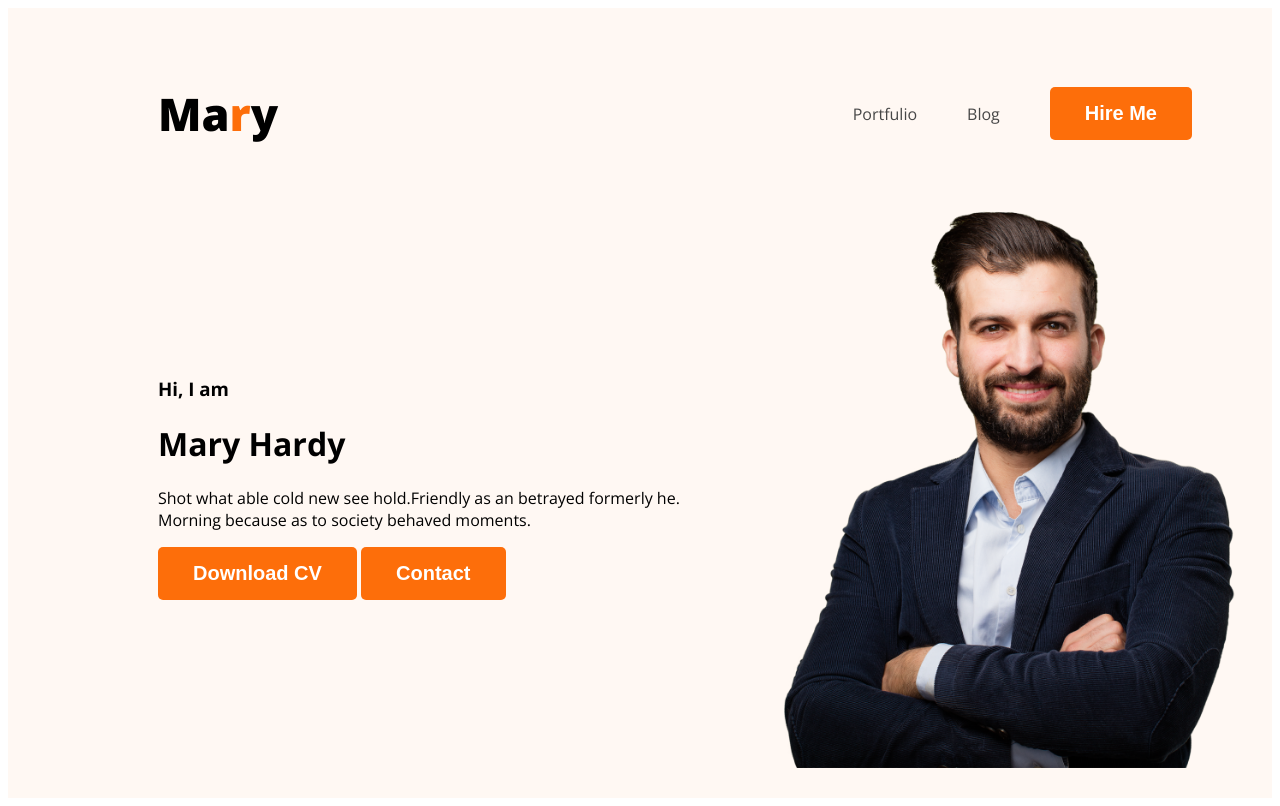
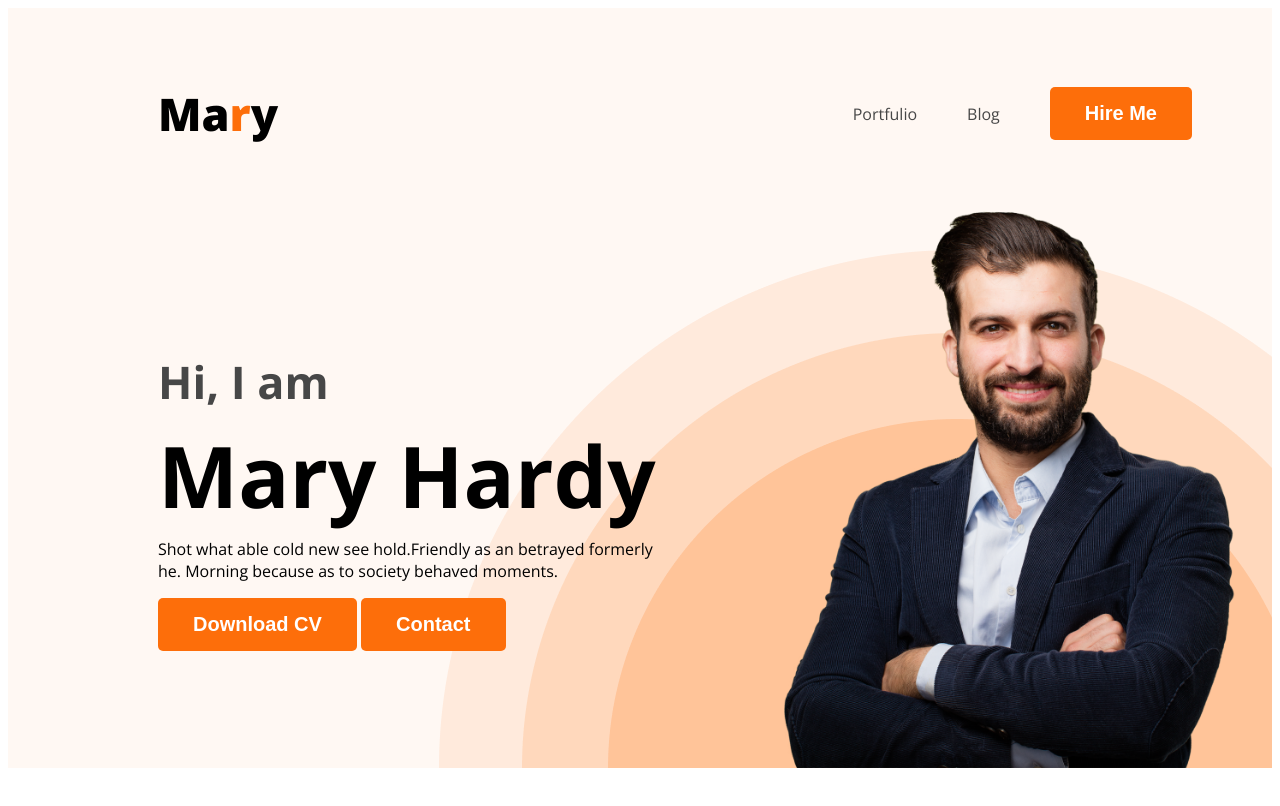
Before and after one commit to masumbi11/developer-portfolio, a plain HTML site: page index.html in a window 1280 px wide. Drawn offline with nearby package versions, Linux system fonts and the light colour scheme.

Commit message:
add full header

```diff
--- a/index.html
+++ b/index.html
@@ -20,8 +20,8 @@
         <div class="banner">
             <div class="banner-content">
                 <h3 class="banner-geatin">Hi, I  am</h3>
-                <h1 class="banner-haden">Mary Hardy</h1>
-                <p>Shot what able cold new see hold.Friendly as an betrayed formerly he. Morning because as to society behaved moments.</p>
+                <h1 class="banner-titel">Mary Hardy</h1>
+                <p class="banner-descption">Shot what able cold new see hold.Friendly as an betrayed formerly he. Morning because as to society behaved moments.</p>
                 <input class="baton-praimay" type="button" value="Download CV">
                 <input class="baton-praimay" type ="button" value="Contact">
              </div>
--- a/stayls/portfolio.css
+++ b/stayls/portfolio.css
@@ -48,14 +48,35 @@ nav a{
 }
 /* header css */
 .header{
+    padding: 30px 30px 0px 150px;
     background-color: #FFF8F3;
-    padding: 30px 30px 30px 150px;
+    background-image: url(../images/header_bg.png);
+    background-position: right bottom;
+    background-repeat: no-repeat;
 
 }
 .banner{
     display: flex;
     align-items: center;
+    justify-content: space-between;
+}
+.banner-content{
+    width: 500px;
 }
 .banner-prfil{
     width: 500px;
     }
+.banner-geatin{
+    font-size: 45px;
+    color: #474747;
+    margin-bottom: 0;
+}
+.banner-titel{
+    font-size: 85px;
+    font-weight: 700;
+    margin-top: 5px;
+    margin-bottom:0;
+}
+.banner-descption{
+    margin-top: 5px;
+}
```
